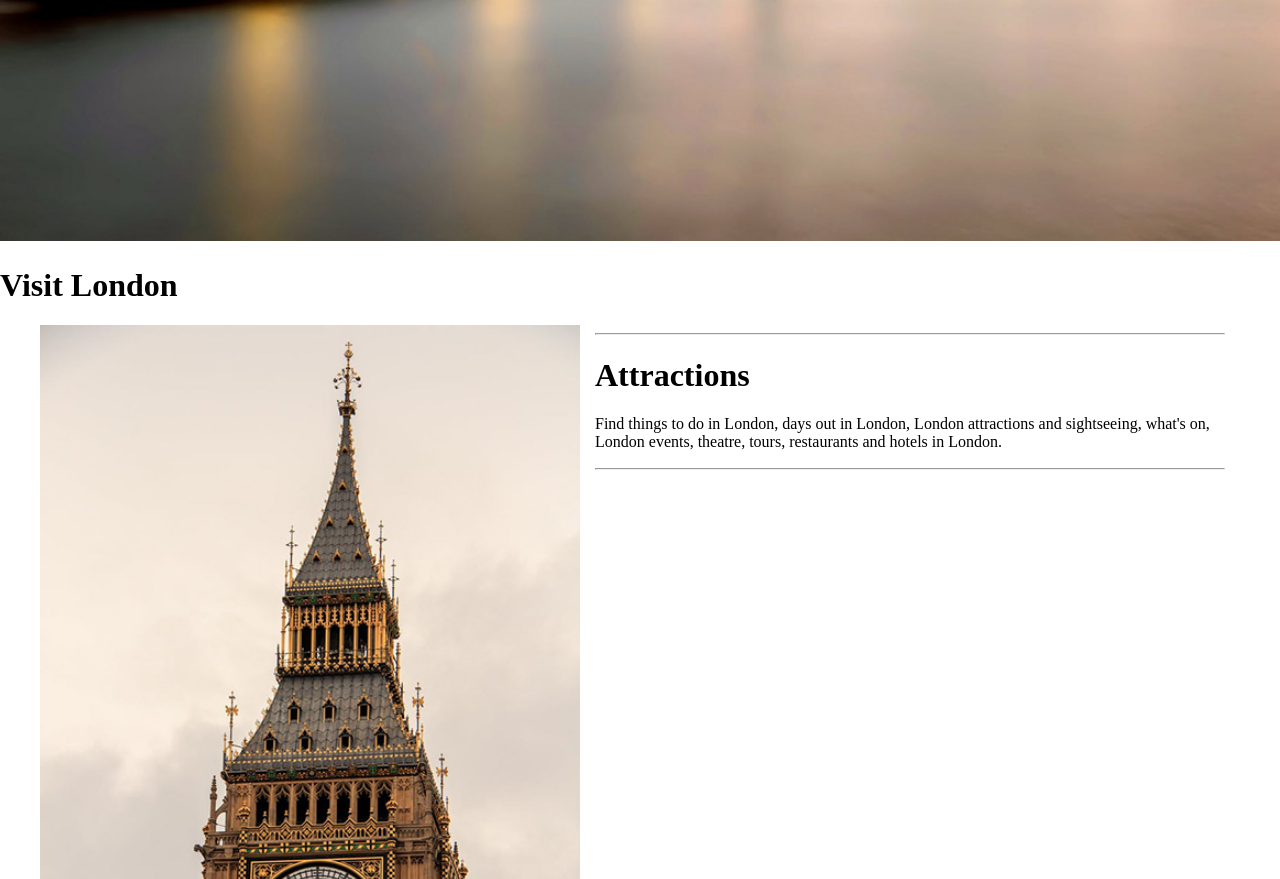
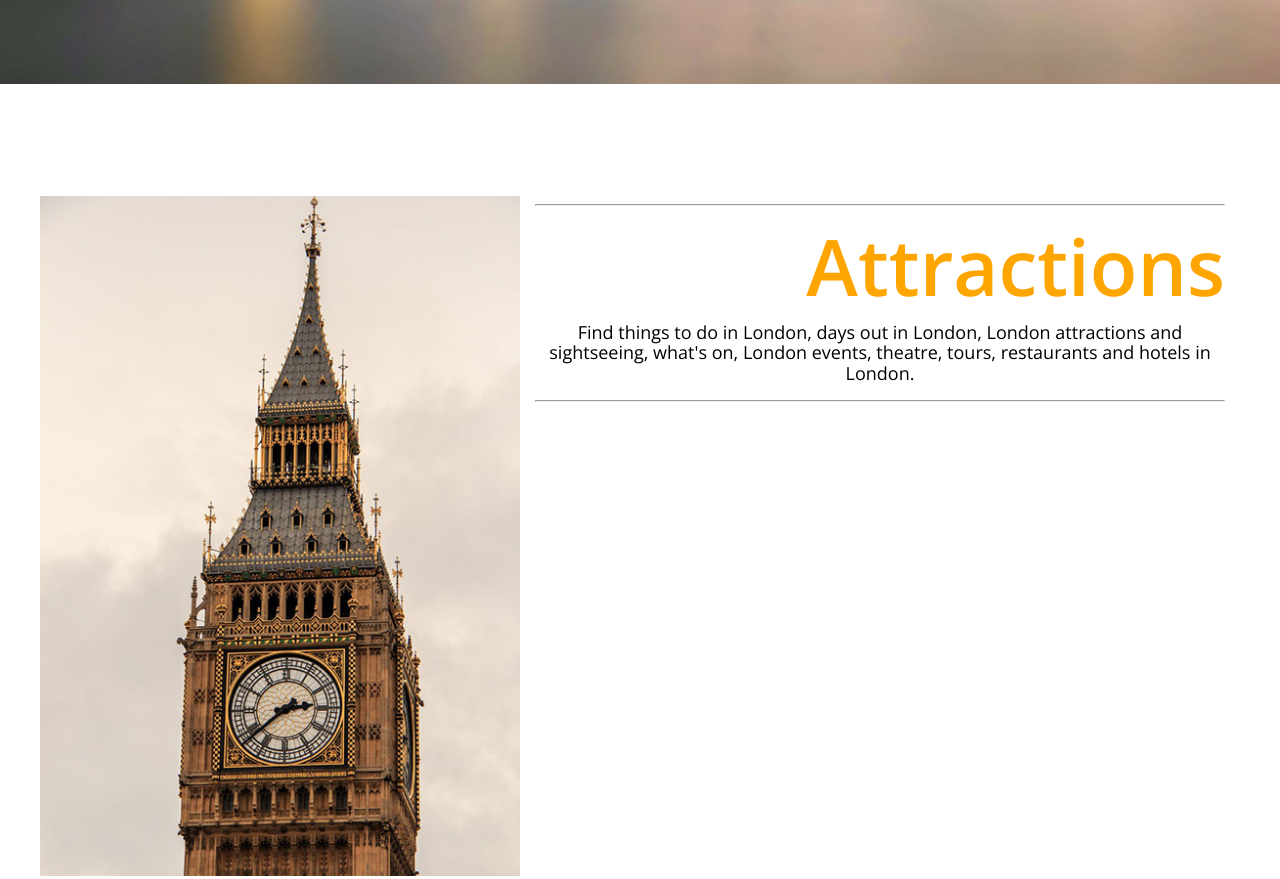
Before and after one commit to jenropski/JenRopski_homework, a plain HTML site: page deploy/index.html in a window 1280 px wide. Shown: the part 640-1519 px from the top of the page. Drawn offline with nearby package versions, Linux system fonts and the light colour scheme.

Commit message:
completed type and color

```diff
--- a/deploy/index.html
+++ b/deploy/index.html
@@ -5,19 +5,21 @@
     <meta charset="UTF-8">
     <meta name="viewport" content="width=device-width, initial-scale=1.0">
     <meta http-equiv="X-UA-Compatible" content="ie=edge">
+    <link href="https://fonts.googleapis.com/css2?family=Open+Sans:wght@300;600;800&display=swap" rel="stylesheet">
     <link rel="stylesheet" href="css/styles.css">
     <title>Week 2 In-Class Demo</title>
+
 </head>
 
 <body>
     <section id="section-1">
-        <img src="img/section-1/heroimg.jpg" alt="skyline">
+
         <h1>Visit London</h1>
     </section>
     <section id="section-2">
             <div id="section-2-content">
                 <aside>
-                    <img src="img/section-2/hero2img.jpg" alt="hero image">
+
                 </aside>
 
                 <section id="section-2-right">
@@ -31,7 +33,7 @@
             </div>
         </section>
     <section id="section-3">
-                <img src="img/section-3/hero3img.jpg" alt="hero image">
+
             </section>
     <section id="section-4">
                     <div id="section-4-content">
@@ -58,7 +60,7 @@
                             </div>
                         </section>
     <footer>
-                                <img src="img/footer/logo.svg" alt="london city logo">
+                                <img src="img/footer/logo.svg" alt="london logo">
                                 <h4>©2020</h4>
                             </footer>
 
--- a/dev/scss/base/_typography.scss
+++ b/dev/scss/base/_typography.scss
@@ -1,3 +1,39 @@
 /* =============
     Typography
 ============= */
+body{
+    font-family: 'Open Sans', sans-serif;
+    h1{
+        font-weight: 600;
+        font-size: rem-calc(37);
+        text-align: right;
+        @include md{
+            font-size: rem-calc(56);
+        }
+        @include lg{
+            font-size: rem-calc(78);
+        }
+    }
+    h2, h3, {
+        font-weight: 600;
+        font-size: rem-calc(25);
+        text-align: center;
+        @include md{
+            font-size: rem-calc(35);
+            text-align: left;
+        }
+        @include lg{
+            font-size: 35px;
+            text-align: left;
+        }
+    }
+    p{
+        font-weight: 300;
+        font-size: rem-calc(18);
+        text-align: center;
+    }
+    h1,h2,h3,h4,h5,h6,p{
+        margin: 0;
+        padding: 0;
+    }
+}
--- a/dev/scss/helpers/_variables.scss
+++ b/dev/scss/helpers/_variables.scss
@@ -18,3 +18,4 @@
 // Colors
 $white: #fff;
 $black: #000;
+$orange: #FFA500;
--- a/dev/scss/layout/_footer.scss
+++ b/dev/scss/layout/_footer.scss
@@ -2,5 +2,29 @@
     Footer
 ============= */
 footer{
+    display: flex;
+    align-items:center;
+    justify-content: center;
+
+    background-color: $orange;
+
+
+    #footer-content {
+
+
+        ul{
+            display: flex;
+
+            h4{
+                color: $white;
+                font-size: rem-calc(13);
+
+            }
+
+        }
+
+
+        }
+
 
 }
--- a/dev/scss/sections/_section-1.scss
+++ b/dev/scss/sections/_section-1.scss
@@ -2,7 +2,30 @@
     Section-1
 ============= */
 #section-1{
-    img{
-        width: 100%;
-    }
+    display: flex;
+    align-items: left;
+    justify-content: left;
+
+
+
+    background-image: url('../img/section-1/heroimg.jpg');
+    background-size: cover;
+    background-position: center;
+    gap: 20px;
+    height: 377px;
+
+        @include md{
+            height: 549px;
+            }
+
+        @include lg{
+            height: 724px;
+            }
+
+
+        h1{
+            color: $orange;
+            margin: 34px;
+        }
+
 }
--- a/dev/scss/sections/_section-2.scss
+++ b/dev/scss/sections/_section-2.scss
@@ -2,8 +2,10 @@
     Section-2
 ============= */
 #section-2{
+    margin: 35px 0;
 
     @include xl{
+        margin: 52px 0;
         display: grid;
         grid-template-columns: auto 1200px auto;
         grid-template-areas: ". section-2 .";
@@ -17,8 +19,10 @@
         "section-2-img";
 
         @include md{
+            margin: 60px 0;
+
             display: grid;
-            grid-template-columns: 45% auto;
+            grid-template-columns: 40% auto;
             grid-template-areas:
             "section-2-img section-2-text";
         }
@@ -29,9 +33,24 @@
 
         aside{
             grid-area: section-2-img;
-            img{
-                width: 100%;
+            background-image: url('../img/section-2/hero2img.jpg');
+            background-size: cover;
+            background-position: center;
+            height: 75vh;
+
+            @include md{
+                height: 50vh;
+
             }
+
+            @include lg{
+                height: 735px;
+            }
+
+            @include xl{
+                height: 85vh;
+            }
+
         }
 
        #section-2-right{
@@ -39,9 +58,21 @@
             grid-template-columns: 15px auto 15px;
             grid-template-areas: ". section-2-content .";
             grid-area: section-2-text;
+            margin-bottom: 20px;
 
             #section-2-right-content{
                 grid-area: section-2-content;
+                gap:20px;
+
+
+                h1{
+                    margin: 16px 0 10px;
+                    color: $orange;
+                }
+                p{
+                    margin-bottom: 16px;
+                    color: $black;
+                }
             }
         }
     }
--- a/dev/scss/sections/_section-3.scss
+++ b/dev/scss/sections/_section-3.scss
@@ -1,8 +1,22 @@
+/* =============
+    Section-3
+============= */
 /* =============
     Section-3
 ============= */
 #section-3{
-    img{
-        width: 100%;
+    background-image: url('../img/section-3/hero3img.jpg');
+    background-size: cover;
+    background-position: center;
+    height: 45vh;
+
+
+    @include md{
+        height: 50vh;
     }
+
+    @include lg{
+        height: 650px;
+    }
+
 }
--- a/dev/scss/sections/_section-4.scss
+++ b/dev/scss/sections/_section-4.scss
@@ -3,14 +3,17 @@
 ============= */
 #section-4{
     display: grid;
-        grid-template-columns: 15px auto 15px;
-        grid-template-areas: ". section-4 .";
+    grid-template-columns: 15px auto 15px;
+    grid-template-areas: ". section-4 .";
+    margin: 35px 0;
 
         @include md{
             grid-template-columns: auto 60% auto;
+            margin: 48px 0;
         }
 
         @include lg{
+            margin: 52px 0;
             grid-template-columns: auto 50% auto;
         }
 
@@ -21,4 +24,9 @@
         #section-4-content{
             grid-area: section-4;
         }
-}
+
+        h1{
+            color: $orange;
+        }
+
+    }
--- a/dev/scss/sections/_section-6.scss
+++ b/dev/scss/sections/_section-6.scss
@@ -5,9 +5,14 @@
     display: grid;
         grid-template-columns: 15px auto 15px;
         grid-template-areas: ". section-6 .";
-
+            margin: 35px 0;
+            p{
+                margin: 35px 0;
+                color: black;
+            }
         @include xl{
             grid-template-columns: auto 1200px auto;
+                margin: 52px 0;
         }
 
         #section-6-content{
@@ -15,6 +20,7 @@
             @include lg{
                 display: grid;
                 grid-template-columns: 30% auto;
+                    margin: 48px 0;
             }
         }
 }
```
Also changed, not shown: deploy/css/styles.css, dev/scss/layout/_header.scss (line endings or trailing spaces), 7 other files.
